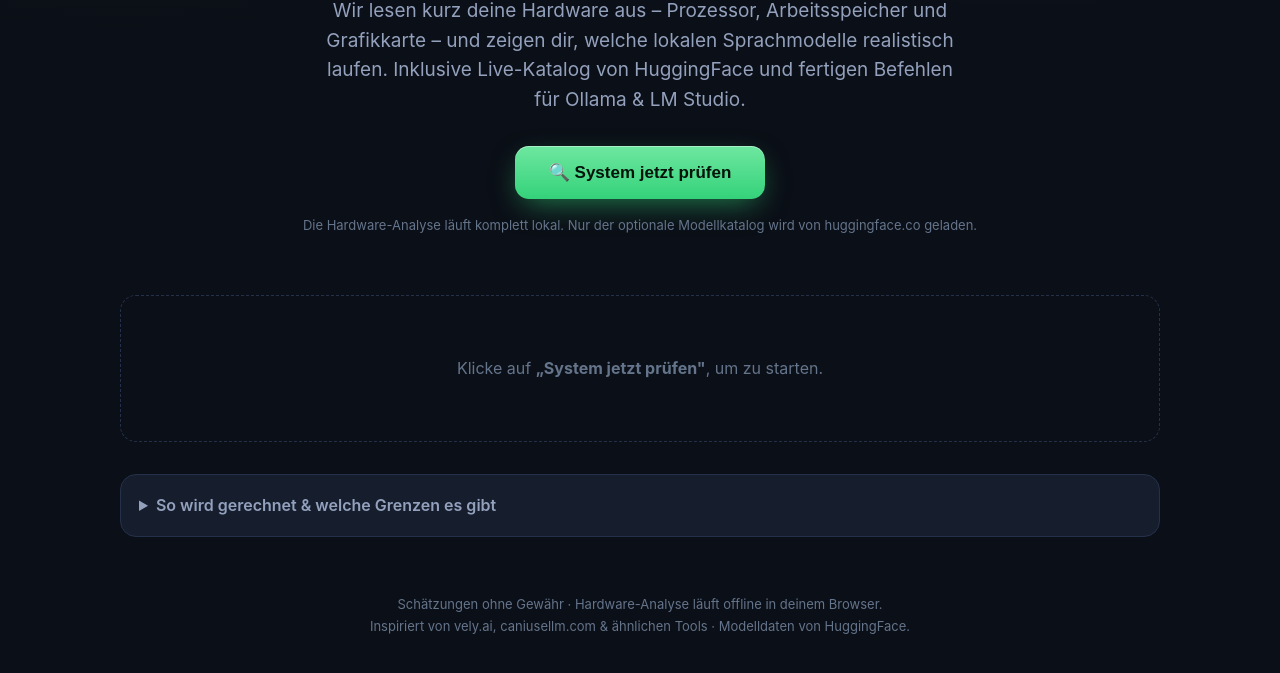
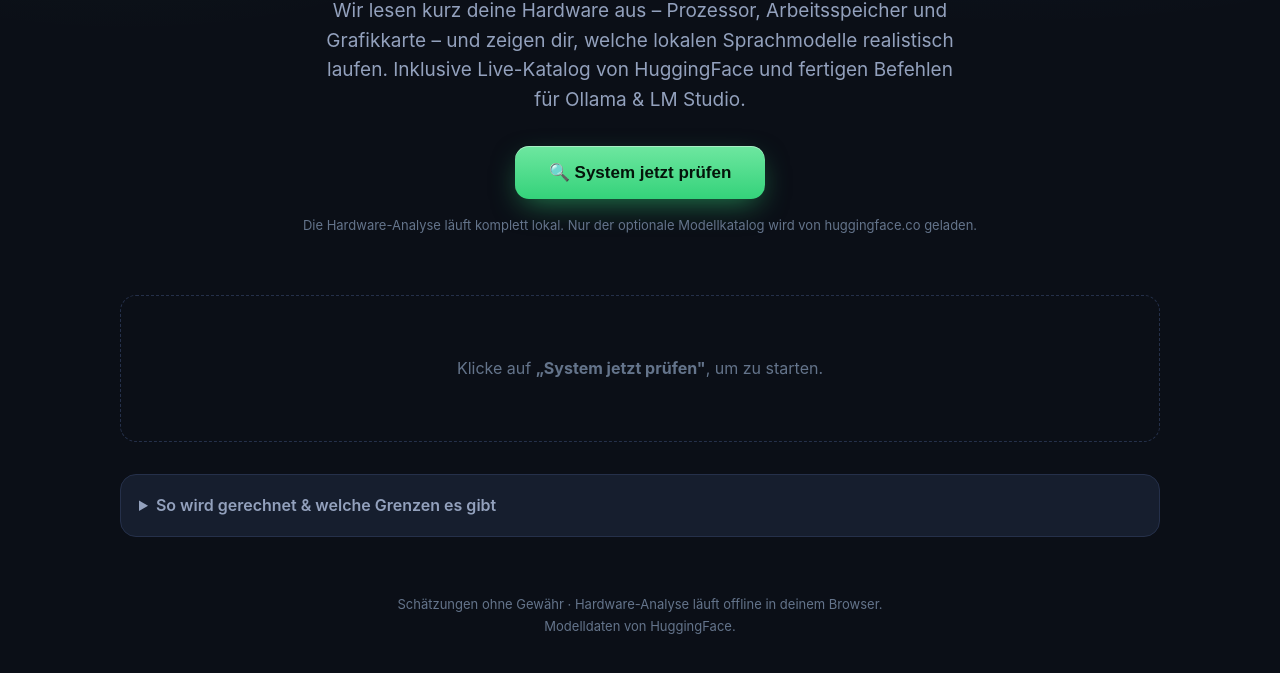
Before and after one commit to bennixview/llmradar, a plain HTML site: page index.html in a window 1280 px wide. Shown: the part 241-914 px from the top of the page. Drawn offline with Linux system fonts and the light colour scheme.

Commit message:
Remove references to other tools / inspirations

```diff
--- a/index.html
+++ b/index.html
@@ -286,7 +286,7 @@
 
   <footer>
     Schätzungen ohne Gewähr · Hardware-Analyse läuft offline in deinem Browser.<br>
-    Inspiriert von vely.ai, caniusellm.com & ähnlichen Tools · Modelldaten von HuggingFace.
+    Modelldaten von HuggingFace.
   </footer>
 
 </div>
```
Also changed, not shown: 1 other file.
